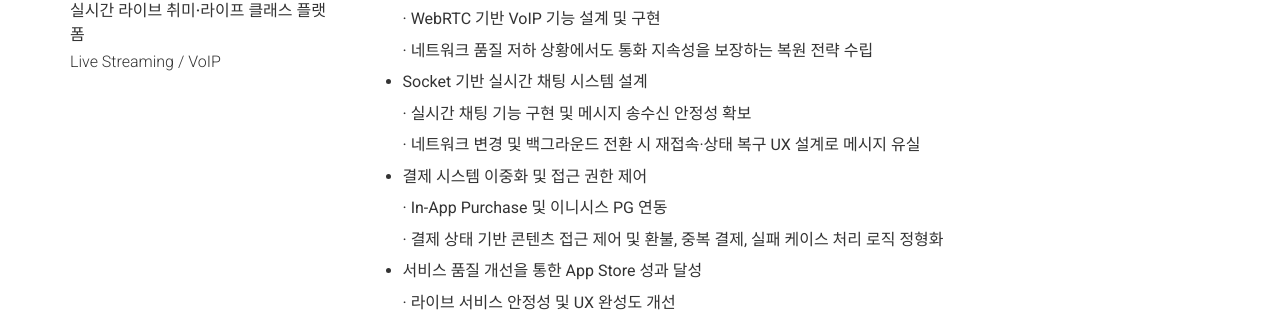
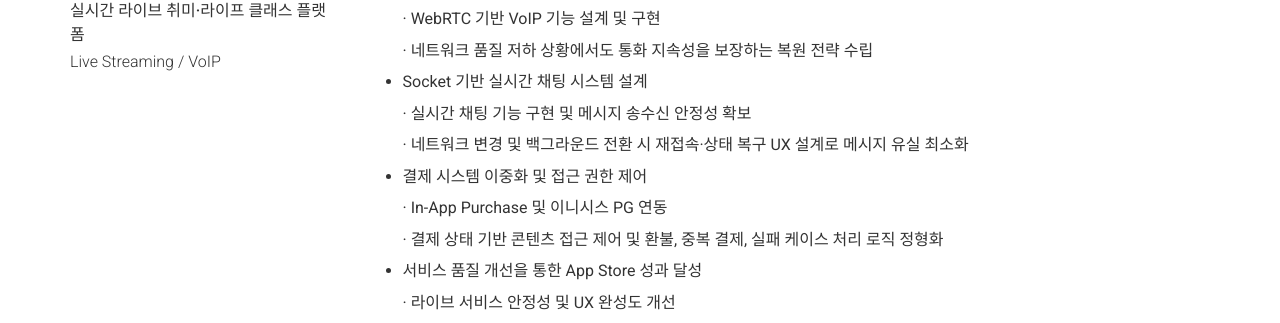
Before and after one commit to toypresent81/toypresent81.github.io, a Jekyll site: the page built from index.md, in a window 1280 px wide and 900 px high, scrolled down 2470 px. Shown: the part 125-448 px from the top of the window. Built offline with Jekyll 4.4.1, drawn with Linux system fonts in a browser that asks for light colours; nearby versions of some CDN libraries.

Commit message:
Update _config.yml

```diff
--- a/_config.yml
+++ b/_config.yml
@@ -183,7 +183,7 @@ content:
 
             · 실시간 채팅 기능 구현 및 메시지 송수신 안정성 확보
 
-            · 네트워크 변경 및 백그라운드 전환 시 재접속·상태 복구 UX 설계로 메시지 유실
+            · 네트워크 변경 및 백그라운드 전환 시 재접속·상태 복구 UX 설계로 메시지 유실 최소화
 
           - 결제 시스템 이중화 및 접근 권한 제어
 
```
